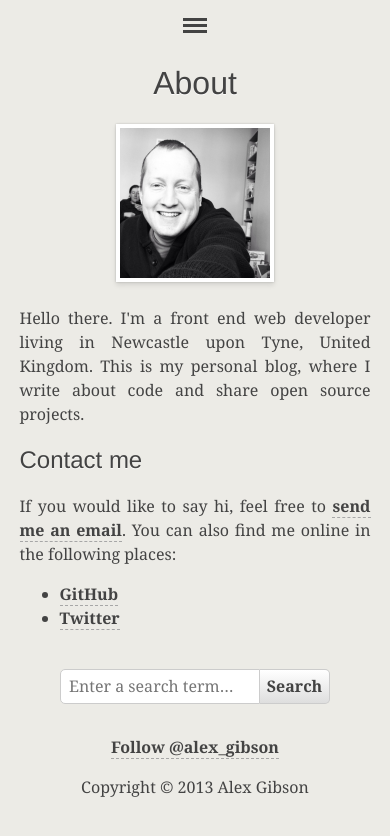
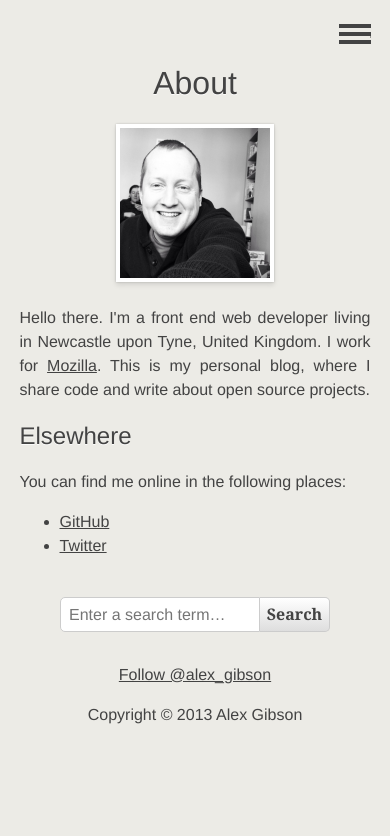
Before and after one commit to alexgibson/alxgbsn.co.uk, a Jekyll site: the page built from about/index.html, in a window 390 px wide. Shown: the top 836 px of the page. Built offline with Jekyll 4.4.1, drawn with Linux system fonts in a browser that asks for light colours; Markdown is read by kramdown in place of the engine named in the settings; comment, search, counter and statistics services are not loaded.

Commit message:
Minor style updates

```diff
--- a/about/index.html
+++ b/about/index.html
@@ -12,15 +12,15 @@
     </div>
 
     <p>
-        Hello there. I'm a front end web developer living in Newcastle upon Tyne, United Kingdom. This is my personal blog, where I write about code and share open source projects.
+        Hello there. I'm a front end web developer living in Newcastle upon Tyne, United Kingdom. I work for <a href="http://mozilla.org">Mozilla</a>. This is my personal blog, where I share code and write about open source projects.
     </p>
 
     <section>
 
-        <h2>Contact me</h2>
+        <h2>Elsewhere</h2>
 
         <p>
-            If you would like to say hi, feel free to <a href="mailto:&#097;&#108;&#120;&#103;&#098;&#115;&#110;&#064;&#103;&#109;&#097;&#105;&#108;&#046;&#099;&#111;&#109;">send me an email</a>. You can also find me online in the following places:
+            You can find me online in the following places:
         </p>
 
         <ul>
--- a/index.html
+++ b/index.html
@@ -12,7 +12,7 @@
     </div>
 
     <p>
-        Hello there. I'm a front end web developer living in Newcastle upon Tyne, United Kingdom. This is my personal blog, where I write about code and share open source projects.
+        Hello there. I'm a front end web developer living in Newcastle upon Tyne, United Kingdom. I work for <a href="http://mozilla.org">Mozilla</a>. This is my personal blog, where I share code and write about open source projects.
     </p>
 
     <section>
```
Also changed, not shown: sass/_responsive-nav.scss (+16 -6 lines), sass/styles.scss (+7 -33 lines), css/styles.css, 6 other files.
